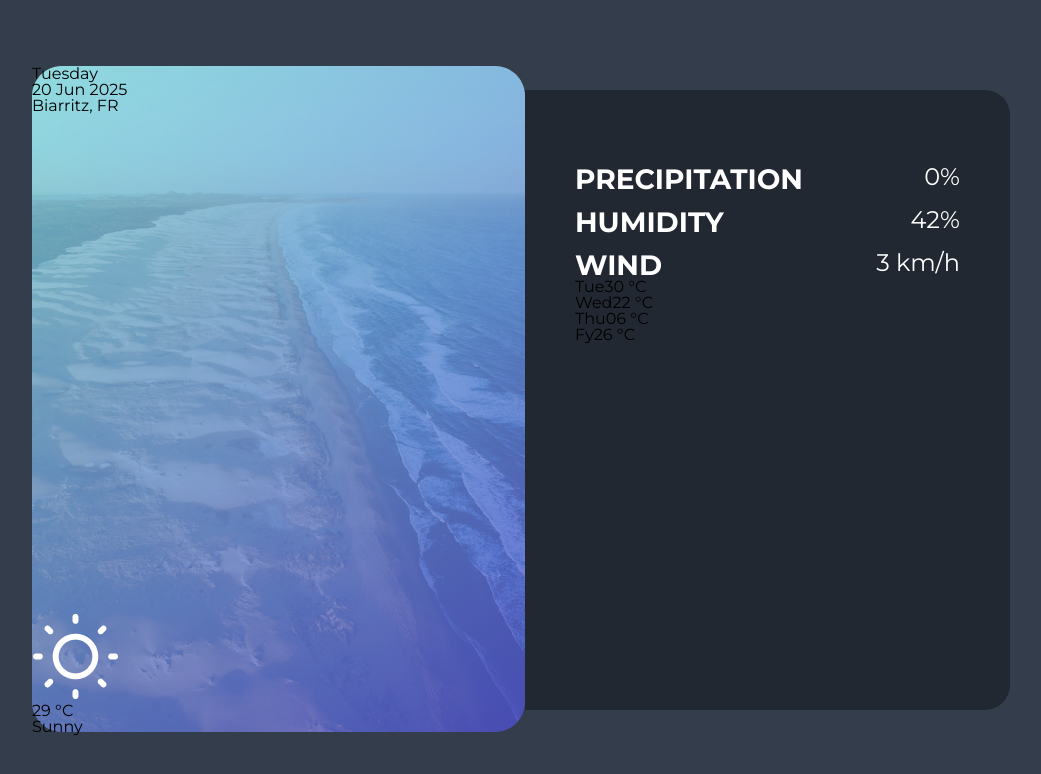
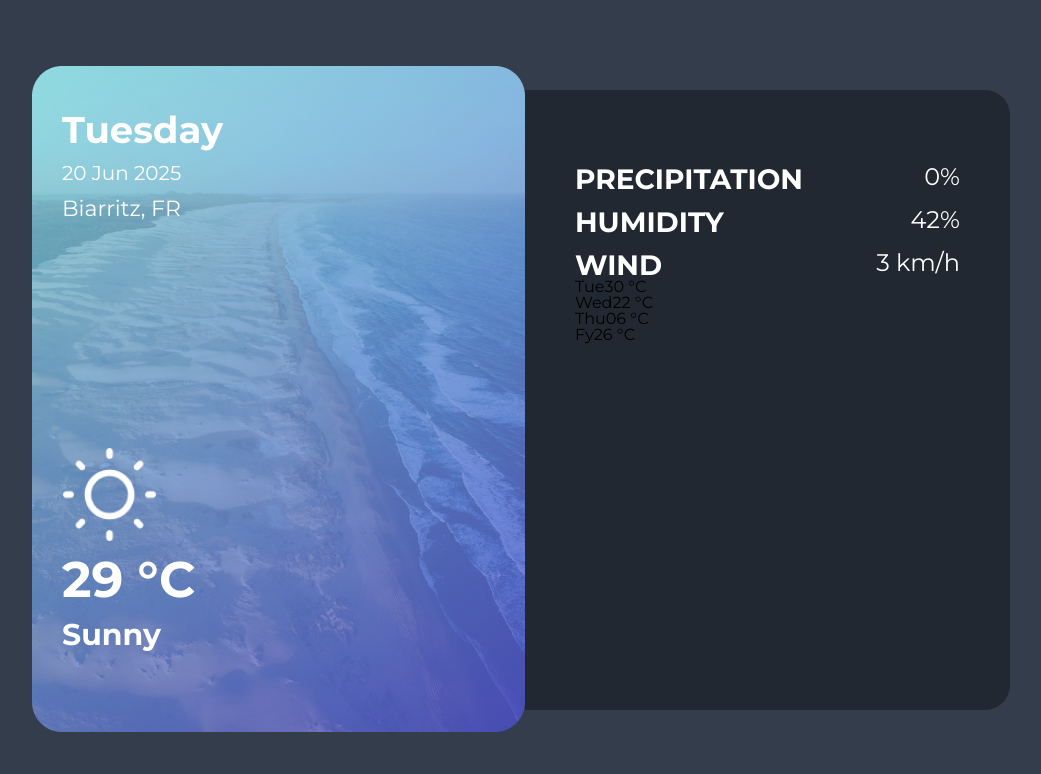
Before and after one commit to Wolity/weather, a Vue app: page / in a window 1280 px wide. Shown: the top 774 px of the page, without its empty margins (119-1160 px from the left). Built offline with nearby package versions, Linux system fonts and the light colour scheme.

Commit message:
left_card

```diff
--- a/src/components/Waves.vue
+++ b/src/components/Waves.vue
@@ -2,14 +2,14 @@
 
 <template>
   <nav class="waves">
-    <img class = "waves_img" src="../assets/waves.png" />
+    <img class="waves_img" src="../assets/waves.png" />
     <div class="waves_info">
       <h1>Tuesday</h1>
       <span>20 Jun 2025</span>
       <h2>Biarritz, FR</h2>
     </div>
     <div class="waves_weather">
-      <img src="../assets/sun.png" />
+      <img class="wave_picture" src="../assets/sun.png" />
       <h2>29 °C</h2>
       <h3>Sunny</h3>
     </div>
@@ -18,17 +18,50 @@
 
 <style lang="scss" scoped>
 .waves {
-    .waves_img{
-
-    }
-    position: relative;
+  .waves_img {
+  }
+  position: relative;
   .waves_info {
+    padding-top: 45px;
+    padding-left: 30px;
     top: 0;
     position: absolute;
+    h1 {
+      padding-bottom: 15px;
+      color: white;
+      font-size: 37px;
+      font-weight: bold;
+    }
+    span {
+      font-size: 20px;
+      color: white;
+    }
+    h2 {
+      padding-top: 15px;
+      font-size: 22px;
+      color: white;
+    }
   }
   .waves_weather {
+    padding-left: 30px;
+    padding-bottom: 85px;
     bottom: 0;
     position: absolute;
+    .wave_picture {
+      width: 95px;
+    }
+    h2 {
+      padding-top: 10px;
+      color: white;
+      font-weight: bold;
+      font-size: 50px;
+    }
+    h3 {
+      padding-top: 15px;
+      color: white;
+      font-weight: bold;
+      font-size: 30px;
+    }
   }
 }
 </style>
```
